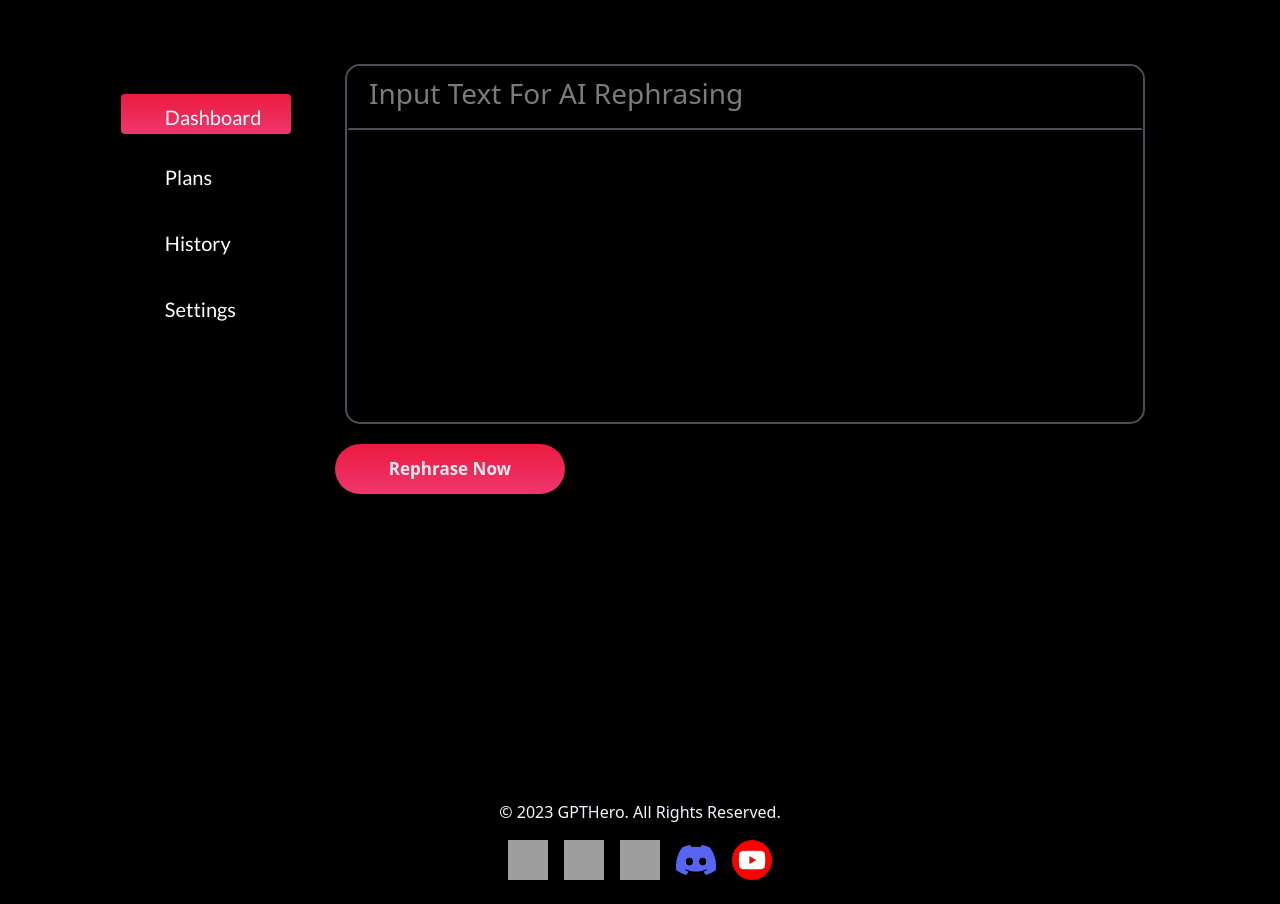
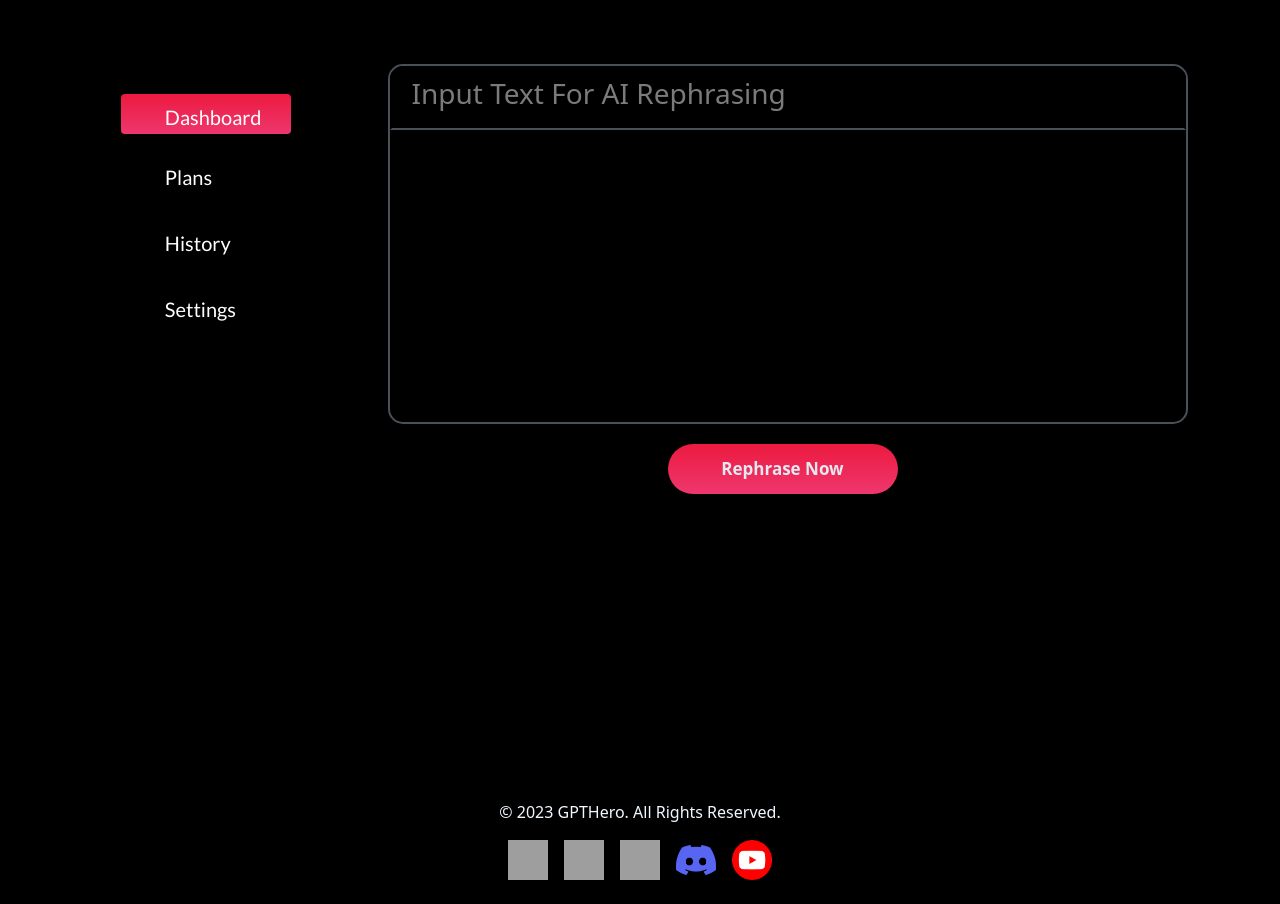
Before and after one commit to kohhash/GPT-Hero, a Django app: template main/templates/main/home.html in a window 1280 px wide. Shown: the part 76-980 px from the top of the page. Run offline with Django 4.2, Linux system fonts and the light colour scheme; the template is opened without the code that fills it, so the values that code supplies are empty; grey boxes are pictures that could not be loaded.

Commit message:
add box style to home.html

```diff
--- a/main/templates/main/home.html
+++ b/main/templates/main/home.html
@@ -82,6 +82,18 @@
 
     .partition1 {
       align-content: center;
+    }
+    .box {
+        display: inline-block;
+        width: 100vh; /* Adjust the width based on your requirements */
+        height: 45vh;
+        border-radius: 15px;
+        overflow: hidden;
+        margin-top: 64px;
+        margin-left: 10px;
+        color: rgb(124, 122, 122);
+        position: relative;
+        background: #000; /* Set a dark background for better laser visibility */
     }
   </style>
 </head>
@@ -217,8 +229,7 @@
       </div>
     </nav>
     <!-- mainbody -->
-    <div class="main-body w-100">
-      <!-- <div> -->
+    <div class="main-body w-100" style="align-items: center;">
         <div class="box">
           <div class="partition1">
             <h3>Input Text For AI Rephrasing</h3>
@@ -246,8 +257,9 @@
         </div>
       </div>
       {% endif %}
-      <button class="button2" type="submit" form="rephrase-form" id="submit_button_for_form">Rephrase Now</button>
-    <!-- </div> -->
+      <div style="align-self: center;">
+        <button class="button2" type="submit" form="rephrase-form" id="submit_button_for_form">Rephrase Now</button>
+      </div>
     </div>
   </div>
 
```
